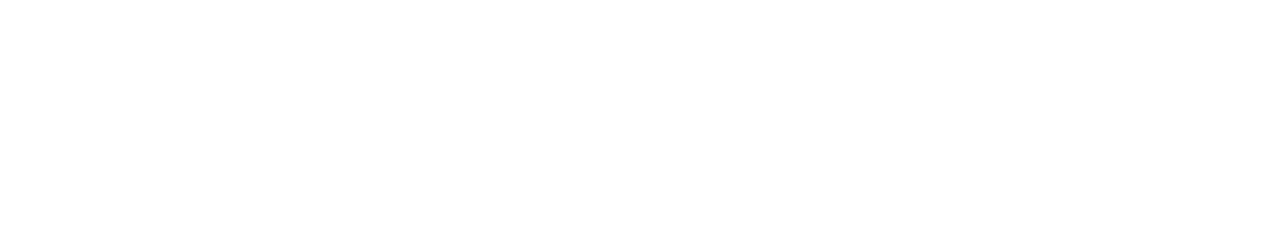
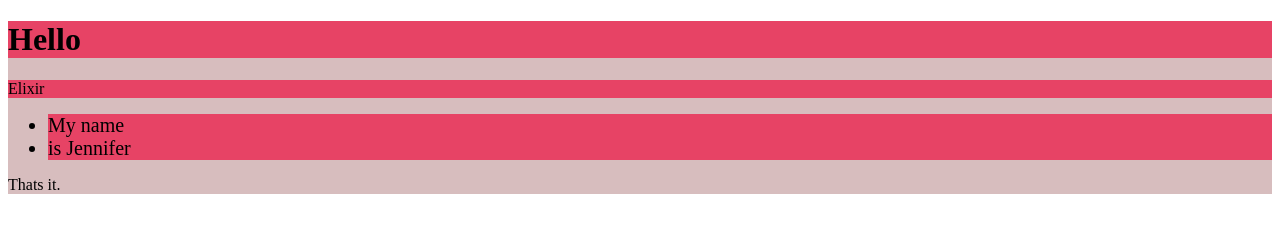
Before and after one commit to JennDeleon/codeup-web-exercises, a plain HTML site: page jquery_exercises.html in a window 1280 px wide. Drawn offline with Linux system fonts and the light colour scheme.

Commit message:
done with jquery practice

```diff
--- a/jquery_exercises.html
+++ b/jquery_exercises.html
@@ -7,9 +7,41 @@
 </head>
 <body>
 <script>
-    $(document).ready(function() {
-    alert( 'The DOM has finished loading!' );
-});
+    $(document).ready(function () {
+        alert('The DOM has finished loading!');
+    });
 </script>
+<!-- h1, p, ul, li, div-->
+<div ID="done">
+    <h1 id="Hello">Hello</h1>
+    <p class="codeup">Codeup</p>
+    <ul>
+        <li>My name</li>
+        <li>is Jennifer</li>
+    </ul>
+    Thats it.
+</div>
+
+<script>
+    // $("h1").css("font-weight", "bolder");
+    // $("p").css("border", "solid red 1px")
+    $('li').css('font-size', '20px')
+    let done = $("#done");
+    console.log(done.html());
+
+    $(".codeup").html("<p>Elixir</p>");
+
+    $("h1, li, p").css('background-color', '#e74365');
+
+    $("h1").each(function (){
+        alert("Hello");
+    });
+
+
+
+    done.css('background-color', '#d7bdbe');
+
+</script>
+
 </body>
 </html>
```
